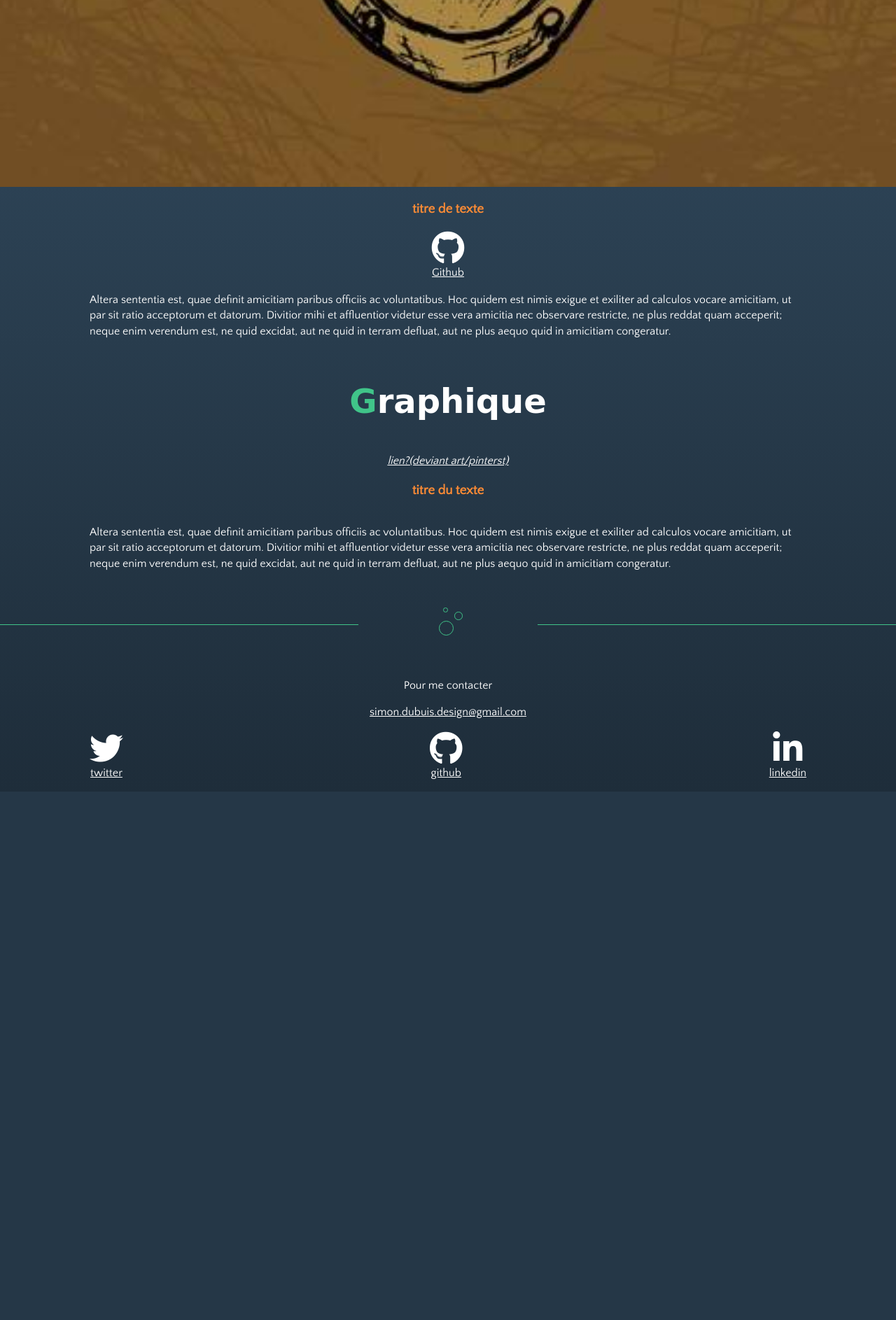
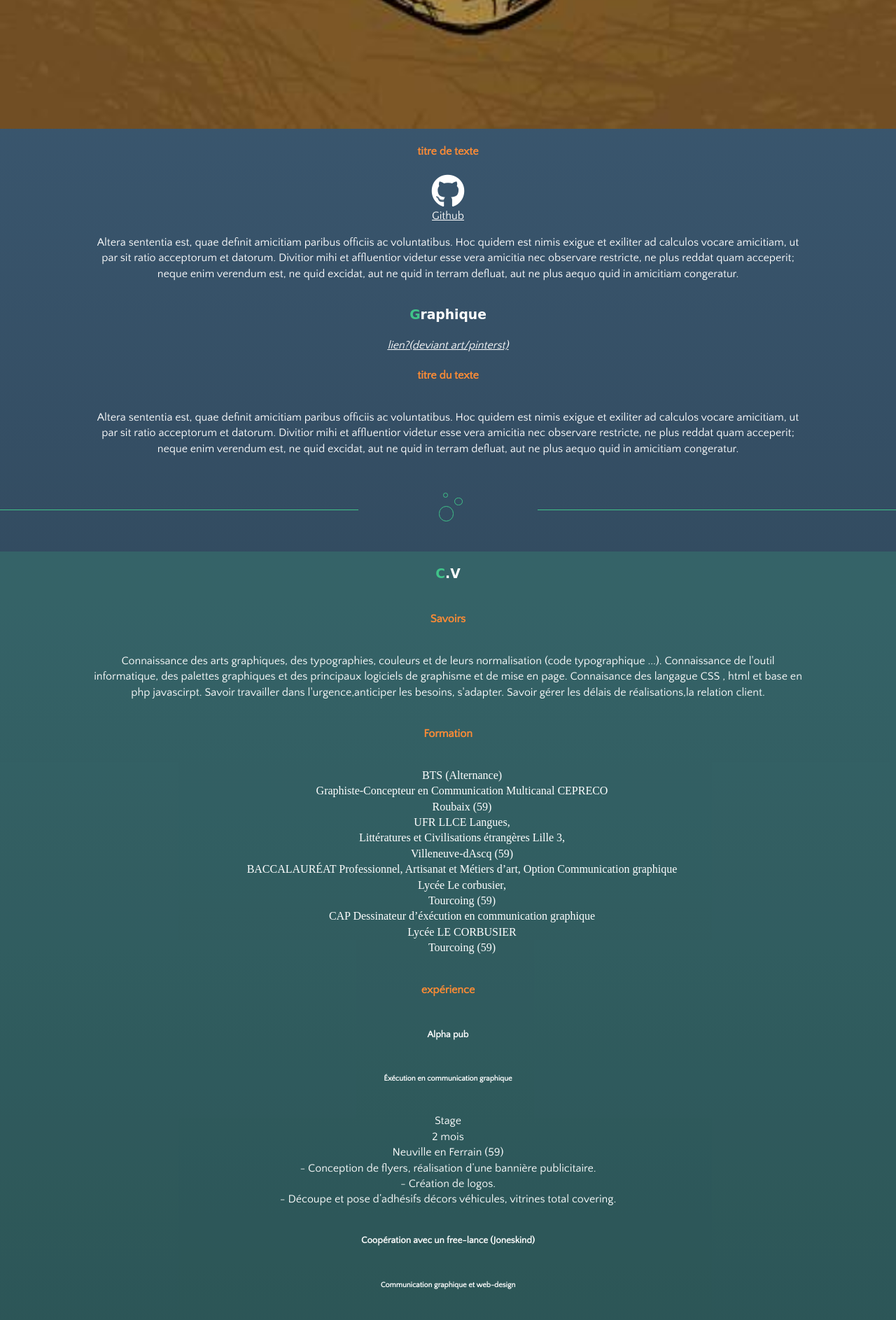
Before and after one commit to obero0n/portfolio, a PHP site: page / in a window 1280 px wide. Shown: the part 2080-3966 px from the top of the page at 70% size. Before the commit the page ends 3211 px from the top, so only its background shows below. Run offline with PHP 8.4, Linux system fonts and the light colour scheme; some libraries are stand-ins or nearby versions; some web fonts are replaced.

Commit message:
CV section

```diff
--- a/css/main.css
+++ b/css/main.css
@@ -155,15 +155,11 @@ h1{
   transition: 1.6s;
   z-index: -1;
 }
-h3, p, a{
+h3, h4, h5, h6, p, a{
   color: white;
   font-family: 'Quattrocento Sans', sans-serif;
 }
-h2{
-  font-size: 3em;
-}
-
-h3{
+h3, h4{
   color: #FF8C35;
 }
 span{
@@ -178,11 +174,15 @@ li{
 p{
   width: 80%;
   font-family: 'Quattrocento Sans', sans-serif;
+
 }
 header{
   margin-top: 15vh;
 }
 i{
+  color: white;
+}
+main ul{
   color: white;
 }
 /* °°°°°°°°°°°°°°°°°°°°°°°°°°°End Common Rules°°°°°°°°°°°°°°°°°°°°°°°°°°°°°°°°°°°°°°°° */
@@ -272,19 +272,15 @@ header article{
   height: 85vh;
 }
 header article div:first-child{
-  width: 65%;
-  height: 60vh;
-
-  background-color: red;
+  width: 55%;
 }
 header article div:first-child img{
   border-radius: 50%;
-  background-color: red;
 }
 header ul{
+  margin: 0;
   width: 80%;
-  height: 10vh;
-  padding: 0;
+  height: 100%;
   padding-left: 10%;
   padding-right: 10%;
   background-color: rgba(154, 114, 81, 0.9);
@@ -361,6 +357,15 @@ header ul{
 main article i {
   align-self: center;
 }
+
+#cv{
+  background-color: rgba(64, 196, 137, 0.2);
+}
+
+/* main CV section */
+
+
+/* end main CV section */
 /* End Main  */
 /* Start Footer */
 footer ul{
@@ -371,6 +376,14 @@ footer ul{
 
                                 /* tablette */
 @media screen and (min-width: 600px){
+/* nav tablette */
+  nav aside {
+    width: 10%;
+}
+  /* header tablette */
+  header article div:first-child {
+      width: 45%;
+  }
 
 }
 
--- a/index.html
+++ b/index.html
@@ -55,7 +55,8 @@
     <div id="simonTitre">
       <h1 class="fontcolor centerT"><span>S</span>im<span><img id="simon" src="img/onglet.png" alt=""></span>n</h1>
     </div>
-    <p>Altera sententia est, quae definit amicitiam paribus officiis ac voluntatibus.
+    <h2 class="fontcolor centerT">développeur Jr / Graphiste Illustrateur</h2>
+    <p class="centerT">Altera sententia est, quae definit amicitiam paribus officiis ac voluntatibus.
        Hoc quidem est nimis exigue et exiliter ad calculos vocare amicitiam, ut par sit ratio acceptorum et datorum.</p>
     <ul class="flex between centerC">
       <li> <a href="#Travaux">Travaux</a> </li>
@@ -86,13 +87,13 @@
 <!-- Start "Travaux section"-->
 <main class="flex column centerC">
   <article class="flex column">
-    <h2 id="Travaux" class="fontcolor centerT"><span>T</span>ravaux</h2>
+    <h3 id="Travaux" class="fontcolor centerT"><span>T</span>ravaux</h3>
     <img src="img/diver.jpg" alt="">
     <div class="flex column centerC">
-      <h3>titre de texte</h3>
+      <h4>titre de texte</h4>
       <i class="fab fa-github fa-3x"></i>
       <a class="centerT" href="https://github.com/obero0n">Github</a>
-      <p>Altera sententia est, quae definit amicitiam paribus officiis ac voluntatibus.
+      <p class="centerT">Altera sententia est, quae definit amicitiam paribus officiis ac voluntatibus.
          Hoc quidem est nimis exigue et exiliter ad calculos vocare amicitiam, ut par sit ratio acceptorum et datorum.
          Divitior mihi et affluentior videtur esse vera amicitia nec observare restricte, ne plus reddat quam acceperit;
          neque enim verendum est, ne quid excidat, aut ne quid in terram defluat, aut ne plus aequo quid in amicitiam congeratur.</p>
@@ -101,12 +102,12 @@
 <!-- End "Travaux" section-->
 <!-- Start "Graphique" section"-->
 <article class="flex column">
-  <h2 id="Graphique" class="fontcolor centerT"><span>G</span>raphique</h2>
+  <h3 id="Graphique" class="fontcolor centerT"><span>G</span>raphique</h3>
   <i> <a href="#">lien?(deviant art/pinterst)</a> </i>
   <img src="" alt="">
   <div class="flex column centerC">
-    <h3>titre du texte</h3>
-    <p>Altera sententia est, quae definit amicitiam paribus officiis ac voluntatibus.
+    <h4>titre du texte</h4>
+    <p class="centerT">Altera sententia est, quae definit amicitiam paribus officiis ac voluntatibus.
        Hoc quidem est nimis exigue et exiliter ad calculos vocare amicitiam, ut par sit ratio acceptorum et datorum.
        Divitior mihi et affluentior videtur esse vera amicitia nec observare restricte, ne plus reddat quam acceperit;
        neque enim verendum est, ne quid excidat, aut ne quid in terram defluat, aut ne plus aequo quid in amicitiam congeratur.</p>
@@ -124,6 +125,95 @@
 </div>
 <!-- End bubble o° -->
 <!-- End "Graphique" section"-->
+                                                          <!-- start CV section -->
+<article id="cv" class="flex column centerC centerT">
+<h3 class="fontcolor centerT"><span>C</span>.V</h3>
+<section>
+  <article class="flex column centerC">
+    <h4>Savoirs</h4>
+    <p>Connaissance des arts graphiques, des typographies, couleurs et de leurs normalisation (code typographique ...).
+    Connaissance de l'outil informatique, des palettes graphiques et des principaux logiciels de graphisme et de mise en page.
+  Connaisance des langague CSS , html et base en php javascirpt.
+Savoir travailler dans l'urgence,anticiper les besoins, s'adapter.
+Savoir gérer les délais de réalisations,la relation client.</p>
+  </article>
+  <article class="flex column centerC">
+    <h4>Formation</h4>
+    <ul>
+      <li>BTS (Alternance)<br>
+          Graphiste-Concepteur en Communication Multicanal CEPRECO<br>
+          Roubaix (59)
+      </li>
+      <li>UFR LLCE Langues,<br>
+          Littératures et Civilisations étrangères Lille 3,<br>
+          Villeneuve-dAscq (59)
+      </li>
+      <li>BACCALAURÉAT Professionnel, Artisanat et Métiers d’art,
+          Option Communication graphique<br>
+          Lycée Le corbusier,<br>
+          Tourcoing (59)
+      </li>
+      <li>CAP Dessinateur d’éxécution en communication graphique <br>
+        Lycée LE CORBUSIER<br>
+        Tourcoing (59)
+      </li>
+    </ul>
+  </article>
+</section>
+<section>
+  <h4>expérience</h4>
+  <article class="flex column centerC">
+    <h5>Alpha pub</h5>
+    <h6>Éxécution en communication graphique</h6>
+    <p>
+                      Stage<br>
+                      2 mois<br>
+                      Neuville en Ferrain (59)<br>
+                      - Conception de flyers, réalisation d’une bannière publicitaire.<br>
+                      - Création de logos.<br>
+                      - Découpe et pose d’adhésifs décors véhicules, vitrines total covering.
+    </p>
+  </article>
+  <article class="flex column centerC">
+    <h5>Coopération avec un free-lance (Joneskind)</h5>
+    <h6>Communication graphique et web-design</h6>
+    <p>
+                      Stage<br>
+                      2 mois<br>
+                      Tourcoing (59)<br>
+                      - Réalisation d’une arborescence et les trames des pages Web.<br>
+                      - Créer une identité visuelle, une maquette et la charte graphique du site. - Choisir les technologies et la typologie des médias.<br>
+                      - Mettre en oeuvre la réalisation technique.
+
+    </p>
+  </article>
+  <article class="flex column centerC">
+    <h5>Pubos</h5>
+    <h6>Graphiste</h6>
+    <p>
+                  Alternance 1 ans<br>
+                  - Fabrication de maquette BAT.<br>
+                  - Échange avec les clients (comprendre leurs besoins)<br>
+                  - Fabrication de films pour l’impression numérique/sérigraphique. - Suivie de la commande du BAT.
+
+    </p>
+  </article>
+  <article class="flex column centerC">
+    <h5>Cora</h5>
+    <h6>Création en Communication graphique</h6>
+    <p>
+              stage 4 mois<br>
+              Wattignies (59)<br>
+              - création et réalisation de logotype, brochure, dépliant publicitaire, conception d’un catalogue d’enseigne,
+              de brochure.<br>
+              - aménagement et vitrine .
+
+    </p>
+  </article>
+</section>
+</article>
+<!-- End CV section -->
+
 </main>
                               <!-- End main -->
                               <!-- Start Footer -->
```
Also changed, not shown: 1 other file.
